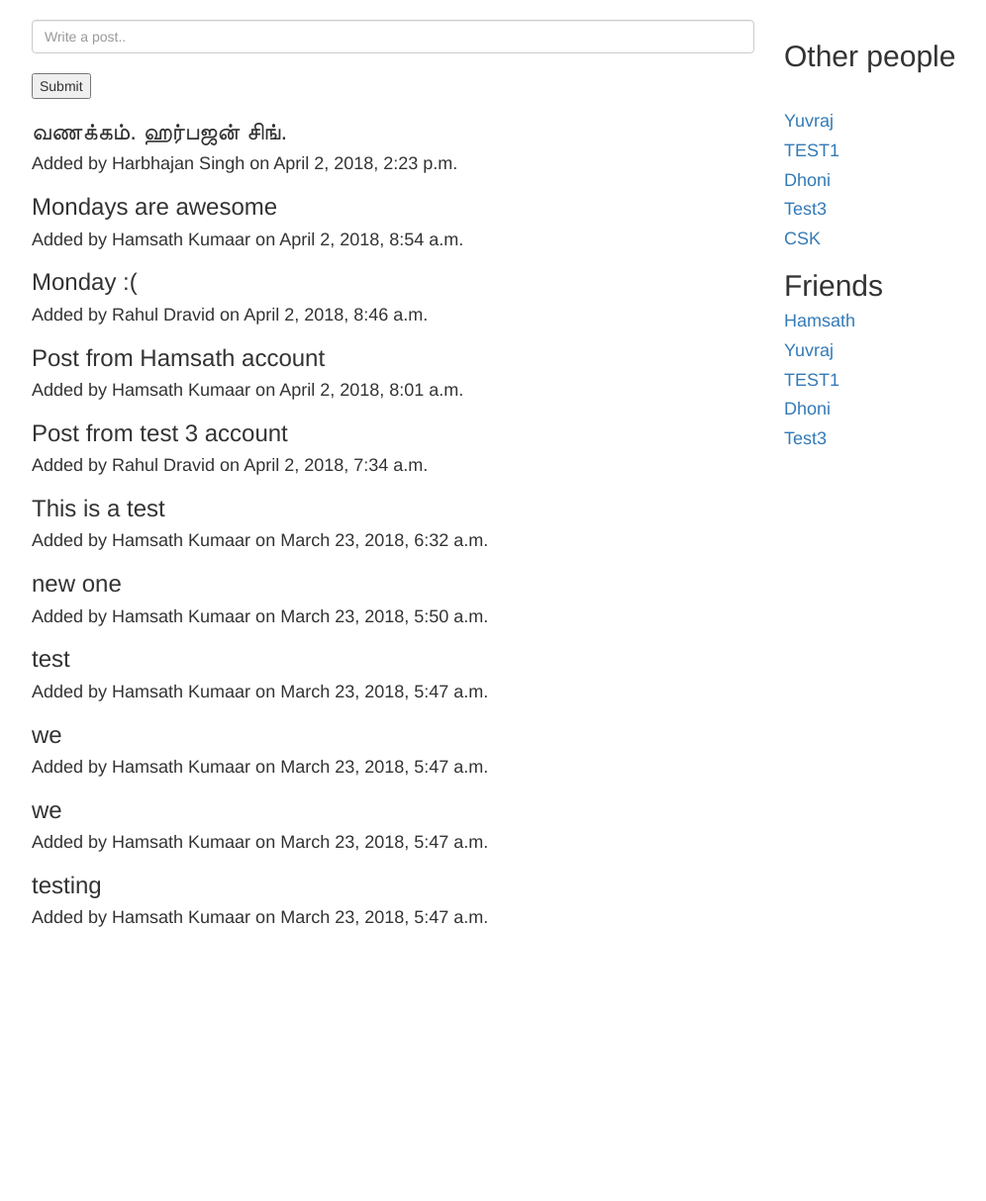
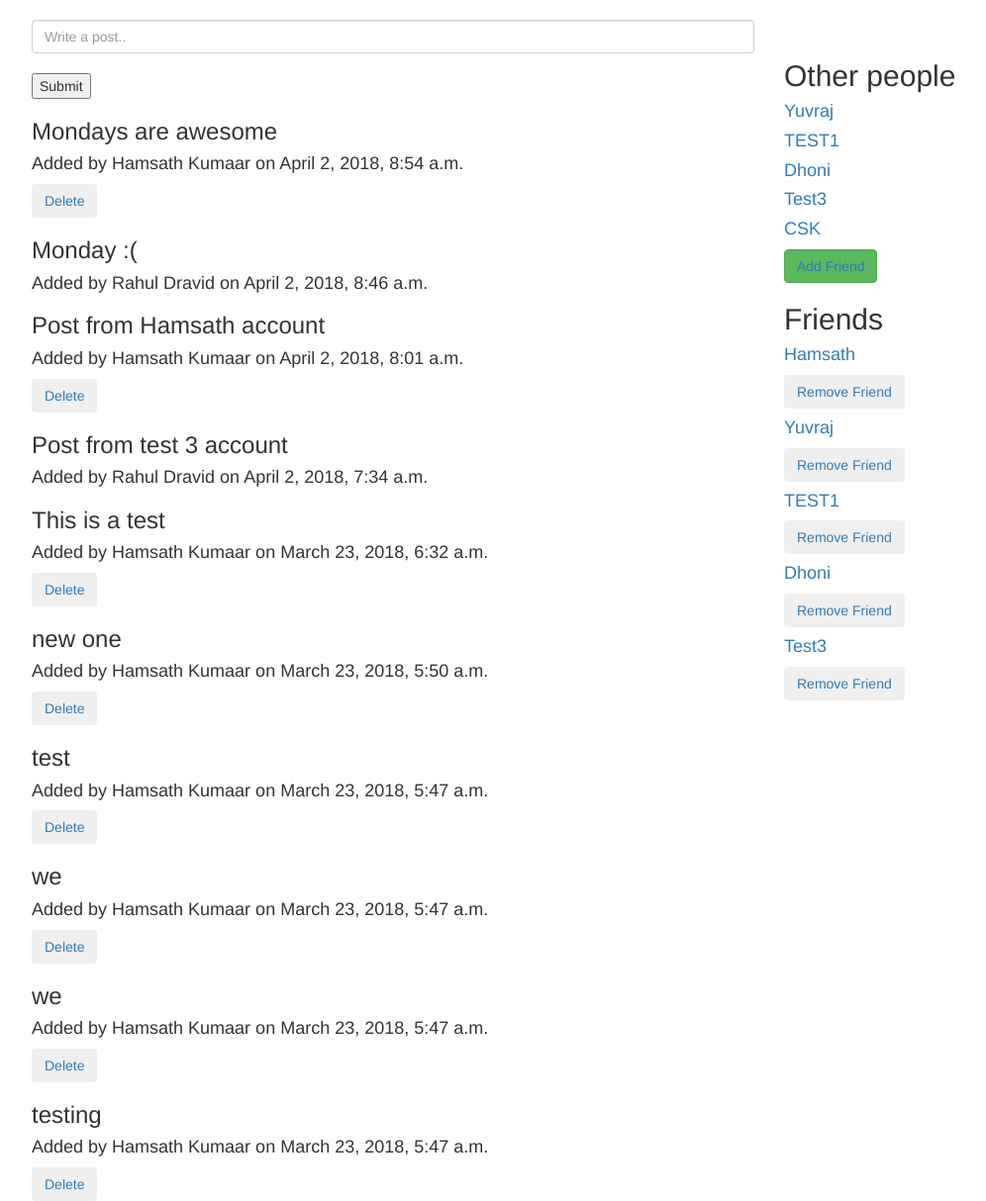
Before and after one commit to Hamsath/Django-tutorial, a Django app: page /home/ in a window 1280 px wide. Shown: the part 72-1286 px from the top of the page at 99% size, without its empty margins (68-1064 px from the left). Before the commit the page ends 1009 px from the top, so only its background shows below. Run offline with Django 3.2, Linux system fonts and the light colour scheme; a user stored in the database is signed in; data comes from the database, SQL or seed files in the repository; both versions use the stored data as it was after the commit; some libraries are stand-ins or nearby versions.

Commit message:
Added Add friend and remove friend functionality

```diff
--- a/accounts/models.py
+++ b/accounts/models.py
@@ -18,6 +18,7 @@ class userProfile(models.Model):
     website=models.URLField(default='')
     phone=models.IntegerField(default=0)
     image = models.ImageField(upload_to='profile_image',blank=True)
+    objects = models.Manager()
 
     chennai = UserProfileManager()
 
--- a/home/models.py
+++ b/home/models.py
@@ -14,6 +14,7 @@ class Post(models.Model):
 
     def __str__(self):
         return self.post
+
 
 class Friend(models.Model):
     users = models.ManyToManyField(User)
--- /dev/null
+++ b/home/static/home/style.css
@@ -0,0 +1,3 @@
+.btn btn-success{
+  display:inline
+}
--- a/home/templates/home/home.html
+++ b/home/templates/home/home.html
@@ -17,22 +17,37 @@
 
     <h2> {{ text }} </h2>
     {% for post in posts %}
-      <h3> {{ post.post }} </h3>
-      <h4> Added by {{ post.user.get_full_name }} on {{post.created}} </h4>
+      {% if post.user == request.user or post.user in friends %}
+        <h3> {{ post.post }} </h3>
+        <h4> Added by {{ post.user.get_full_name }} on {{post.created}} </h4>
+          {% if post in current_user_posts  %}
+          <button type="button" class="btn">
+            <a href="#"> Delete </a>
+          </button>
+          {% endif %}
+      {% endif %}
     {% endfor %}
   </div>
 
   <div class = "col-md-4">
+    <br>
     <h2> Other people </h2>
-    <br>
     {% for user in users %}
       <a href="{% url 'accounts:view_profile_by_pk' pk=user.pk %}"> <h4> {{ user.username }} </h4> </a>
+      {% if user not in friends %}
+        <button type="button" class="btn btn-success">
+          <a href="{% url 'home:change_friends' operation='add' pk=user.pk %}"> Add Friend </a>
+        </button>
+      {% endif %}
     {% endfor %}
 
     <h2> Friends </h2>
 
     {% for friend in friends %}
       <a href="{% url 'accounts:view_profile_by_pk' pk=user.pk %}"> <h4> {{ friend.username }} </h4> </a>
+      <button type="button" class="btn">
+      <a href="{% url 'home:change_friends' operation='remove' pk=friend.pk %}"> Remove Friend </a>
+      </button>
     {% endfor %}
 
 
--- a/home/views.py
+++ b/home/views.py
@@ -16,10 +16,11 @@ class HomeView(TemplateView):
         form = HomeForm()
         posts = Post.objects.all().order_by('-created')
         users = User.objects.exclude(id=request.user.id)
-        friend = Friend.objects.get(current_user=request.user)
+        friend,created = Friend.objects.get_or_create(current_user=request.user)
         friends = friend.users.all()
+        current_user_posts = Post.objects.filter(user_id=request.user.id)
 
-        args = {'form':form, 'posts': posts, 'users':users,'friends':friends}
+        args = {'form':form, 'posts': posts, 'users':users,'friends':friends,'current_user_posts':current_user_posts}
 
         return render(request,self.template_name,args)
 
@@ -38,9 +39,9 @@ class HomeView(TemplateView):
 
 def change_friends(request, operation , pk):
     friend = User.objects.get(pk=pk)
-    if migration == 'add':
+    if operation == 'add':
         Friend.make_friend(request.user,friend)
-    elif migration == 'remove':
+    elif operation == 'remove':
         Friend.lose_friend(request.user,friend)
 
     return redirect('home:home')
```
Also changed, not shown: db.sqlite3, 3 other files.
